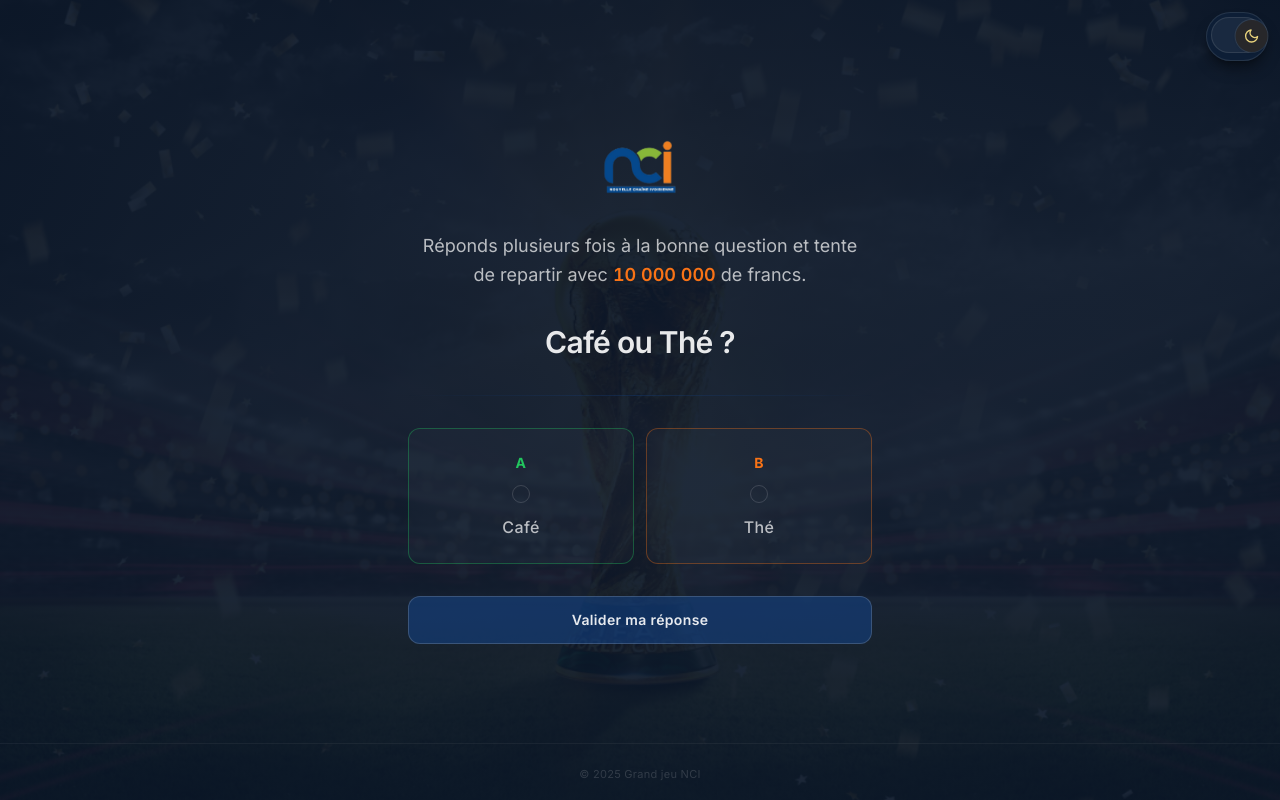
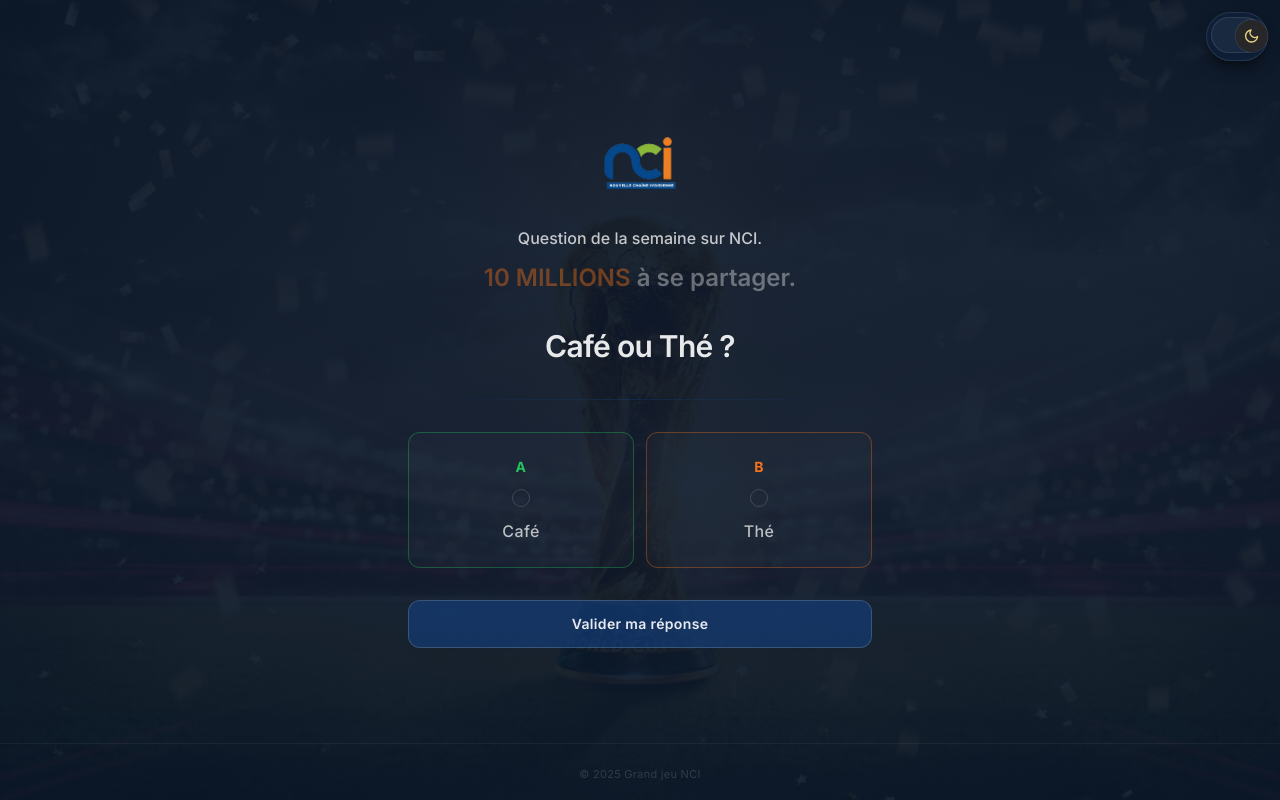
Before and after one commit to operateurpeco10/nci, a Next.js app: page / in a window 1280 px wide. Built offline with nearby package versions, Linux system fonts and the light colour scheme.

Commit message:
Refresh hero accroche: two-line copy, blink on prize line, smaller intro.
Co-authored-by: Cursor <cursoragent@cursor.com>

```diff
--- a/src/app/globals.css
+++ b/src/app/globals.css
@@ -281,6 +281,27 @@ html:not(.dark) .vote-btn .ripple {
   opacity: 0;
 }
 
+@keyframes accroche-blink {
+  0%,
+  100% {
+    opacity: 1;
+  }
+  50% {
+    opacity: 0.38;
+  }
+}
+
+.acroche-blink {
+  animation: accroche-blink 1.35s ease-in-out infinite;
+  animation-delay: 0.85s;
+}
+
+@media (prefers-reduced-motion: reduce) {
+  .acroche-blink {
+    animation: none;
+  }
+}
+
 @keyframes fadeIn {
   from {
     opacity: 0;
--- a/src/app/layout.tsx
+++ b/src/app/layout.tsx
@@ -11,7 +11,7 @@ const inter = Inter({
 export const metadata: Metadata = {
   title: "Grand jeu NCI",
   description:
-    "Réponds plusieurs fois à la bonne question et tente de repartir avec 10 000 000 de francs.",
+    "Question de la semaine sur NCI. 10 MILLIONS à se partager.",
   icons: {
     icon: "/icon.png",
     apple: "/icon.png",
--- a/src/app/page.tsx
+++ b/src/app/page.tsx
@@ -130,14 +130,16 @@ export default function Home() {
                     priority
                   />
                 </div>
-                <p className="fade-in fade-in-delay-1 mx-auto mb-6 max-w-md text-base leading-relaxed text-zinc-600 sm:mb-8 sm:text-lg dark:text-white/70">
-                  Réponds plusieurs fois à la bonne question et tente de repartir
-                  avec{" "}
-                  <span className="font-semibold tabular-nums text-nci-orange">
-                    10&nbsp;000&nbsp;000
-                  </span>{" "}
-                  de francs.
-                </p>
+                <div className="fade-in fade-in-delay-1 mx-auto mb-6 max-w-md space-y-3 text-center sm:mb-8">
+                  <p className="text-sm font-medium leading-snug text-zinc-600 sm:text-base dark:text-white/75">
+                    Question de la semaine sur NCI.
+                  </p>
+                  <p className="acroche-blink text-xl font-semibold leading-snug text-zinc-800 sm:text-2xl dark:text-white/90">
+                    <span className="font-semibold text-nci-orange">10&nbsp;MILLIONS</span>
+                    {" "}
+                    à se partager.
+                  </p>
+                </div>
                 <h1 className="text-2xl sm:text-3xl font-semibold leading-snug tracking-tight text-zinc-900 fade-in fade-in-delay-2 dark:text-white/90">
                   Café ou Thé ?
                 </h1>
```
